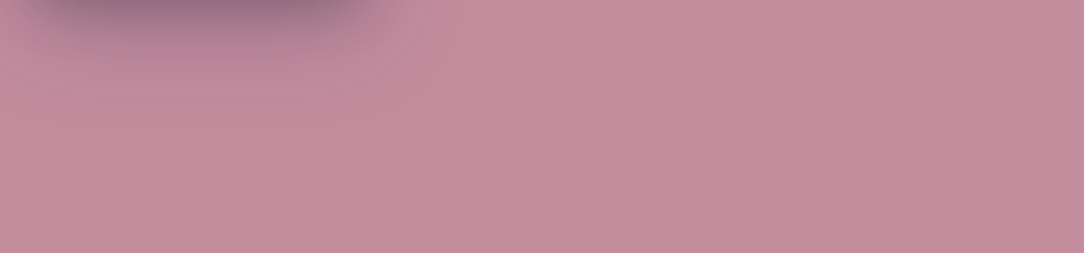
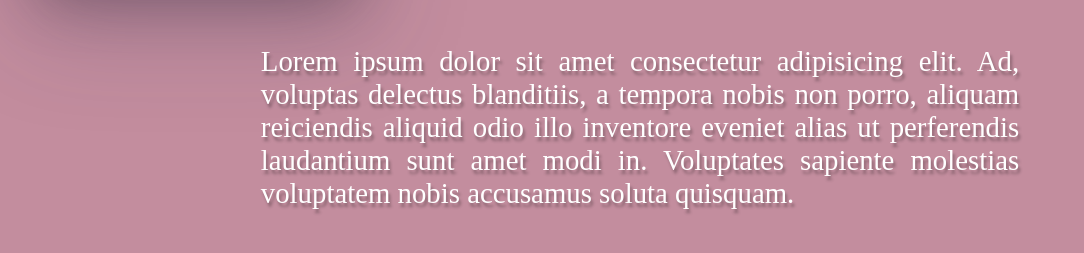
Before and after one commit to Ratelif/testing, a plain HTML site: page index.html in a window 1280 px wide. Shown: the part 435-688 px from the top of the page, without its empty margins (0-1084 px from the left). Drawn offline with Linux system fonts and the light colour scheme.

Commit message:
This is a combination of 2 commits.
add new div

new div align II

```diff
--- a/index.html
+++ b/index.html
@@ -23,6 +23,7 @@
       </div>
 
       <div class="box">Delevingne</div>
+      <div class="text">Lorem ipsum dolor sit amet consectetur adipisicing elit. Ad, voluptas delectus blanditiis, a tempora nobis non porro, aliquam reiciendis aliquid odio illo inventore eveniet alias ut perferendis laudantium sunt amet modi in. Voluptates sapiente molestias voluptatem nobis accusamus soluta quisquam.</div>
    </body>
 
    </html>
--- a/style.css
+++ b/style.css
@@ -1,6 +1,5 @@
 body {
    background-color: #c38d9e;
-
 }
 
 .input {
@@ -67,3 +66,12 @@ body {
    cursor: pointer;
    font-style: italic;
 }
+
+.text {
+   margin: 3rem auto;
+   width: 60%;
+   color: white;
+   font-size: 1.8rem;
+   text-align:justify;
+   text-shadow: 2px 4px 3px rgba(0, 0, 0, 0.3);
+}
```
